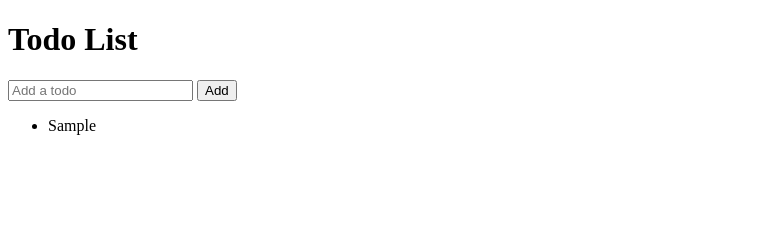
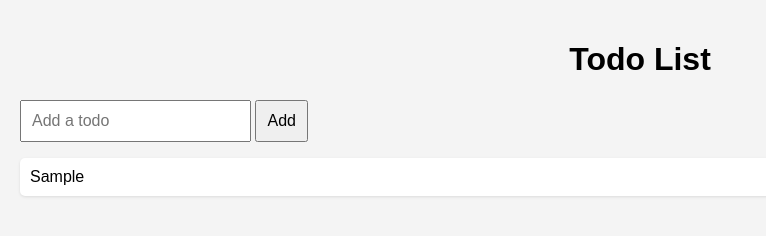
Before and after one commit to JavaUnity1437/my-pwa-tool, a plain HTML site: page index.html in a window 1280 px wide. Both pictures are taken after typing "Sample" into the empty fields and a click on the button "Add". Shown: the whole page, without its empty margins (0-766 px from the left). Drawn offline with Linux system fonts and the light colour scheme.

Commit message:
优化PWA

```diff
--- a/app.js
+++ b/app.js
@@ -1,15 +1,26 @@
+// app.js
+const todoList = document.getElementById('todo-list');
+const input = document.getElementById('todo-input');
+
+// 加载本地存储
+window.addEventListener('load', () => {
+  const todos = JSON.parse(localStorage.getItem('todos')) || [];
+  todos.forEach(todo => addTodoToList(todo));
+});
+
 function addTodo() {
-  const input = document.getElementById('todo-input');
-  const list = document.getElementById('todo-list');
-  const li = document.createElement('li');
-  li.textContent = input.value;
-  list.appendChild(li);
-  input.value = '';
+  const value = input.value;
+  if (value) {
+    addTodoToList(value);
+    const todos = JSON.parse(localStorage.getItem('todos')) || [];
+    todos.push(value);
+    localStorage.setItem('todos', JSON.stringify(todos));
+    input.value = '';
+  }
 }
 
-// 注册Service Worker
-if ('serviceWorker' in navigator) {
-  navigator.serviceWorker.register('/sw.js')
-    .then(reg => console.log('SW registered!', reg))
-    .catch(err => console.log('SW failed:', err));
+function addTodoToList(text) {
+  const li = document.createElement('li');
+  li.textContent = text;
+  todoList.appendChild(li);
 }
--- a/index.html
+++ b/index.html
@@ -5,6 +5,7 @@
   <meta name="viewport" content="width=device-width, initial-scale=1.0">
   <title>Todo PWA Tool</title>
   <link rel="manifest" href="/manifest.json">
+  <link rel="stylesheet" href="/styles.css">
   <script src="app.js" defer></script>  <!-- defer延迟加载 -->
 </head>
 <body>
--- /dev/null
+++ b/styles.css
@@ -0,0 +1,38 @@
+body {
+  font-family: Arial, sans-serif;  /* 字体更现代 */
+  margin: 0;
+  padding: 20px;
+  background-color: #f4f4f4;  /* 浅灰背景 */
+}
+
+h1 {
+  text-align: center;
+}
+
+input, button {
+  padding: 10px;
+  font-size: 16px;
+}
+
+ul {
+  list-style-type: none;
+  padding: 0;
+}
+
+li {
+  background: white;
+  margin: 10px 0;
+  padding: 10px;
+  border-radius: 5px;
+  box-shadow: 0 1px 3px rgba(0,0,0,0.1);
+}
+
+@media (max-width: 600px) {  /* 手机屏（宽度 <= 600px） */
+  h1 {
+    font-size: 1.5em;  /* 标题小点 */
+  }
+  input, button {
+    width: 100%;  /* 全宽 */
+    margin-bottom: 10px;  /* 垂直间距 */
+  }
+}
```
Also changed, not shown: sw.js (+9 -1 lines).
